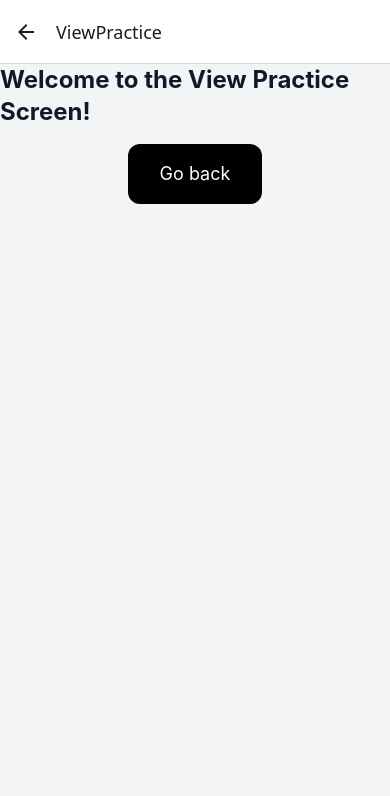
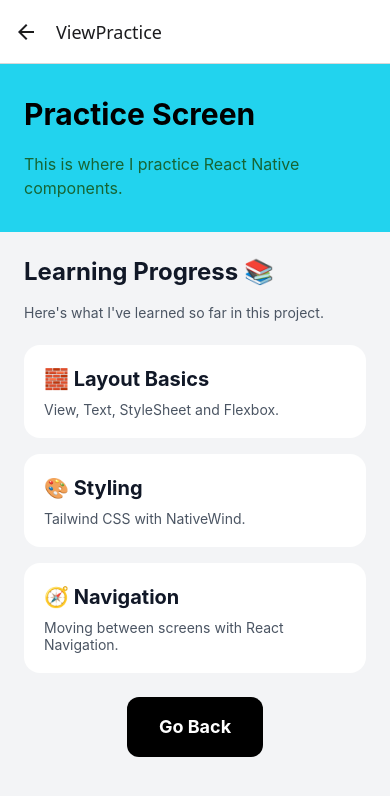
Before and after one commit to Okasha00/React-Native-Learning, a React Native app: screen /ViewPractice in a window 390 px wide. Shown: the top 796 px of the page. Built offline with nearby package versions, Linux system fonts and the light colour scheme.

Commit message:
make some changes for learning

```diff
--- a/screens/ViewPractice.js
+++ b/screens/ViewPractice.js
@@ -1,16 +1,81 @@
-import { View,Text, Pressable } from 'react-native';
+import { View, Text, Pressable, ScrollView } from 'react-native';
 
 export default function ViewPractice({ navigation }) {
   return (
-    <View className="flex-1 items-center justify-center bg-gray-100">
-      <Text className="text-2xl font-bold text-gray-900">
-        Welcome to the View Practice Screen!
-      </Text>
-      <Pressable className="mt-4 rounded-xl bg-black px-8 py-4" onPress={() => navigation.goBack()}>
-        <Text className="text-lg text-white">
-          Go back
+    <ScrollView className="flex-1 bg-gray-100">
+
+      {/* Header */}
+      <View className="bg-cyan-400 px-6 py-8">
+        <Text className="text-3xl font-bold text-black">
+          Practice Screen
         </Text>
-      </Pressable>
-    </View>
+
+        <Text className="mt-5 text-base text-green-800">
+          This is where I practice React Native components.
+        </Text>
+      </View>
+
+      {/* Info Section */}
+      <View className="px-6 py-6">
+        <Text className="text-2xl font-bold text-gray-900">
+          Learning Progress 📚
+        </Text>
+
+        <Text className="mt-4 text-gray-600">
+          Here's what I've learned so far in this project.
+        </Text>
+      </View>
+
+      {/* Cards */}
+      <View className="px-6">
+
+        {/* Card 1 */}
+        <View className="mb-4 rounded-2xl bg-white p-5">
+          <Text className="text-xl font-bold text-gray-900">
+            🧱 Layout Basics
+          </Text>
+
+          <Text className="mt-2 text-gray-600">
+            View, Text, StyleSheet and Flexbox.
+          </Text>
+        </View>
+
+        {/* Card 2 */}
+        <View className="mb-4 rounded-2xl bg-white p-5">
+          <Text className="text-xl font-bold text-gray-900">
+            🎨 Styling
+          </Text>
+
+          <Text className="mt-2 text-gray-600">
+            Tailwind CSS with NativeWind.
+          </Text>
+        </View>
+
+        {/* Card 3 */}
+        <View className="mb-6 rounded-2xl bg-white p-5">
+          <Text className="text-xl font-bold text-gray-900">
+            🧭 Navigation
+          </Text>
+
+          <Text className="mt-2 text-gray-600">
+            Moving between screens with React Navigation.
+          </Text>
+        </View>
+
+      </View>
+
+      {/* Go Back Button */}
+      <View className="items-center pb-8">
+        <Pressable
+          className="rounded-xl bg-black px-8 py-4"
+          onPress={() => navigation.goBack()}
+        >
+          <Text className="text-lg font-bold text-white">
+            Go Back
+          </Text>
+        </Pressable>
+      </View>
+
+    </ScrollView>
   );
 }
```
